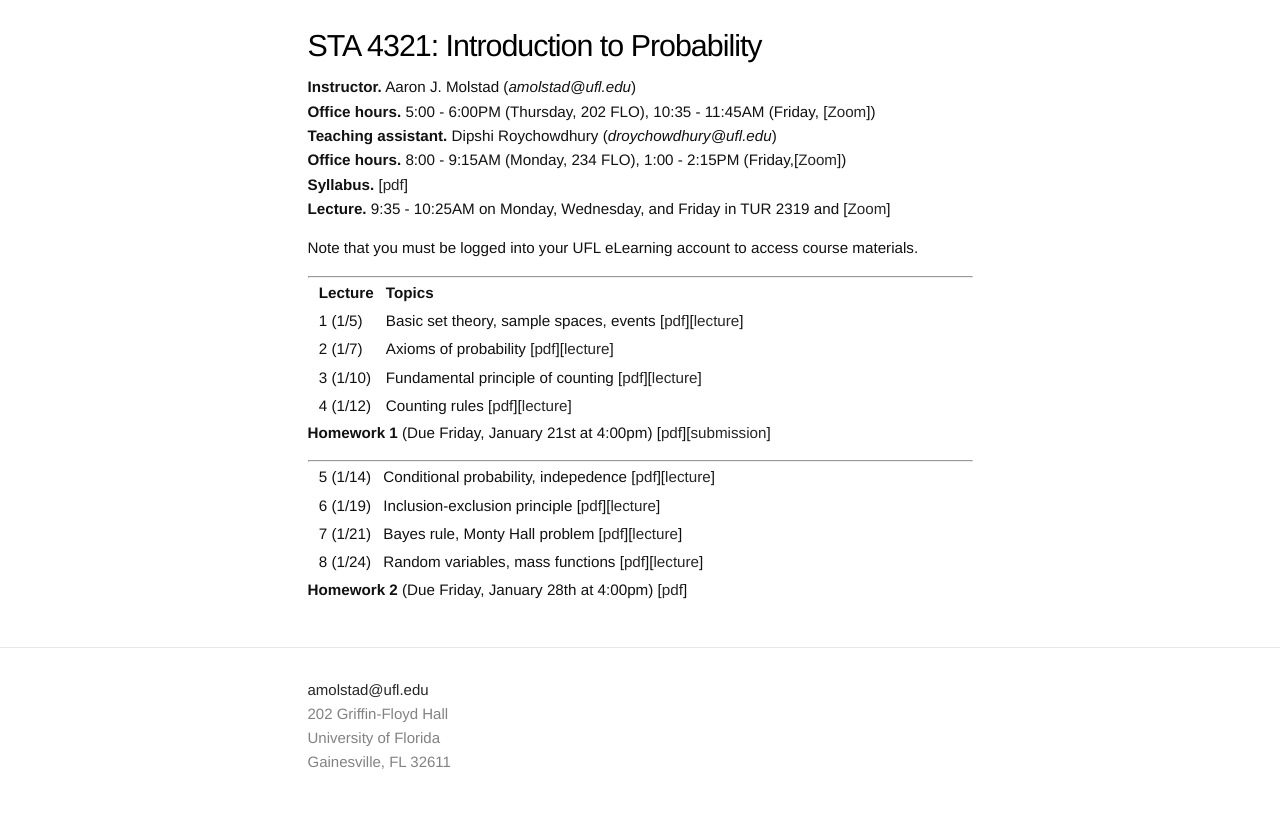
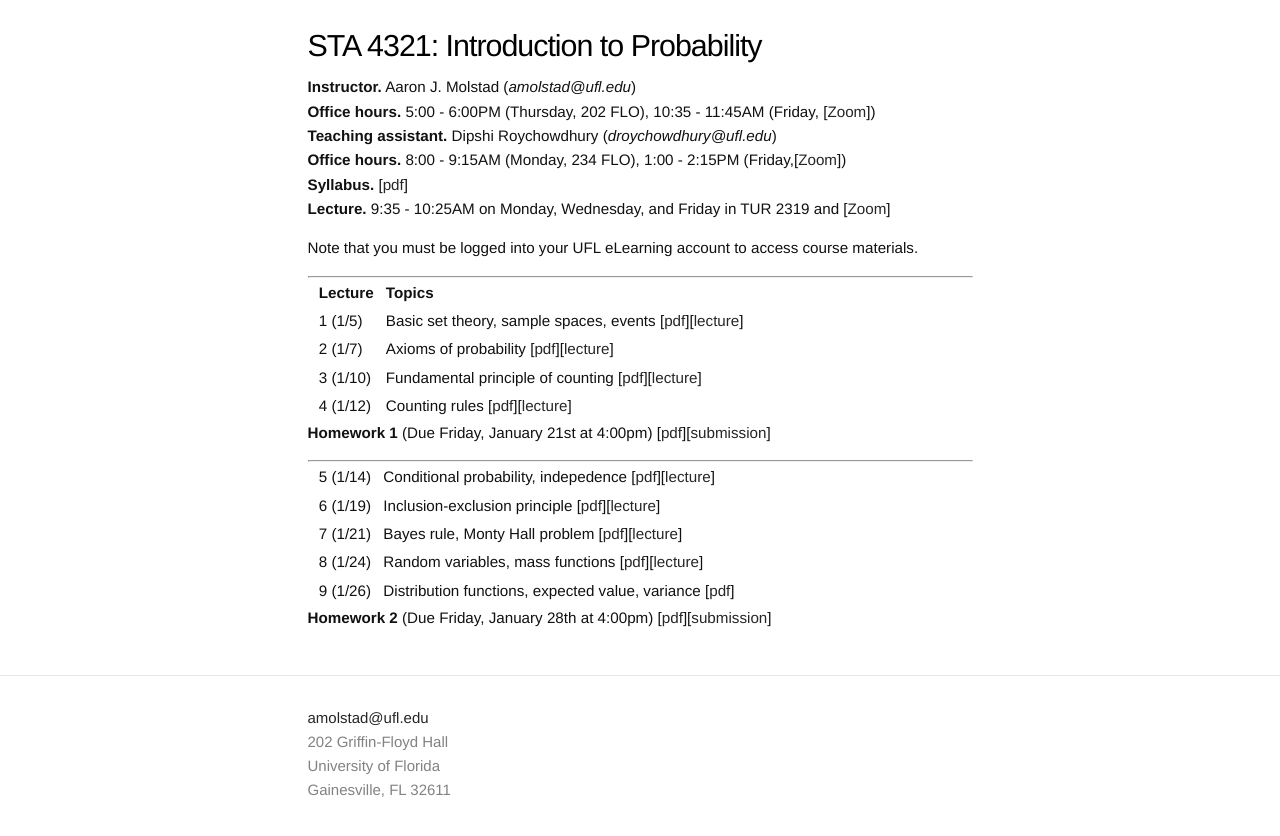
Before and after one commit to ajmolstad/ajmolstad.github.io, a Jekyll site: the page built from S22_STA4321.md, in a window 1280 px wide. Shown: the top 836 px of the page. Built offline with Jekyll 4.4.1, drawn with Linux system fonts in a browser that asks for light colours.

Commit message:
Update S22_STA4321.md

```diff
--- a/S22_STA4321.md
+++ b/S22_STA4321.md
@@ -32,5 +32,6 @@ Note that you must be logged into your UFL eLearning account to access course ma
 || 6 (1/19) || Inclusion-exclusion principle [[pdf](https://ufl.instructure.com/files/65876665/download?download_frd=1)][[lecture](https://ufl.instructure.com/courses/452037/files?preview=65894841)]||
 || 7 (1/21) || Bayes rule, Monty Hall problem [[pdf](https://ufl.instructure.com/files/65936387/download?download_frd=1)][[lecture](https://ufl.instructure.com/courses/452037/files?preview=66008755)]||
 || 8 (1/24) || Random variables, mass functions [[pdf](https://ufl.instructure.com/files/66008757/download?download_frd=1)][[lecture](https://ufl.instructure.com/courses/452037/files?preview=66056352)]||
+|| 9 (1/26) || Distribution functions, expected value, variance [[pdf](https://ufl.instructure.com/files/66073754/download?download_frd=1)]||
 
-**Homework 2** (Due Friday, January 28th at 4:00pm) [[pdf](https://ufl.instructure.com/files/65946099/download?download_frd=1)]
+**Homework 2** (Due Friday, January 28th at 4:00pm) [[pdf](https://ufl.instructure.com/files/65946099/download?download_frd=1)][[submission](https://ufl.instructure.com/courses/452037/assignments/5110916)]
```
